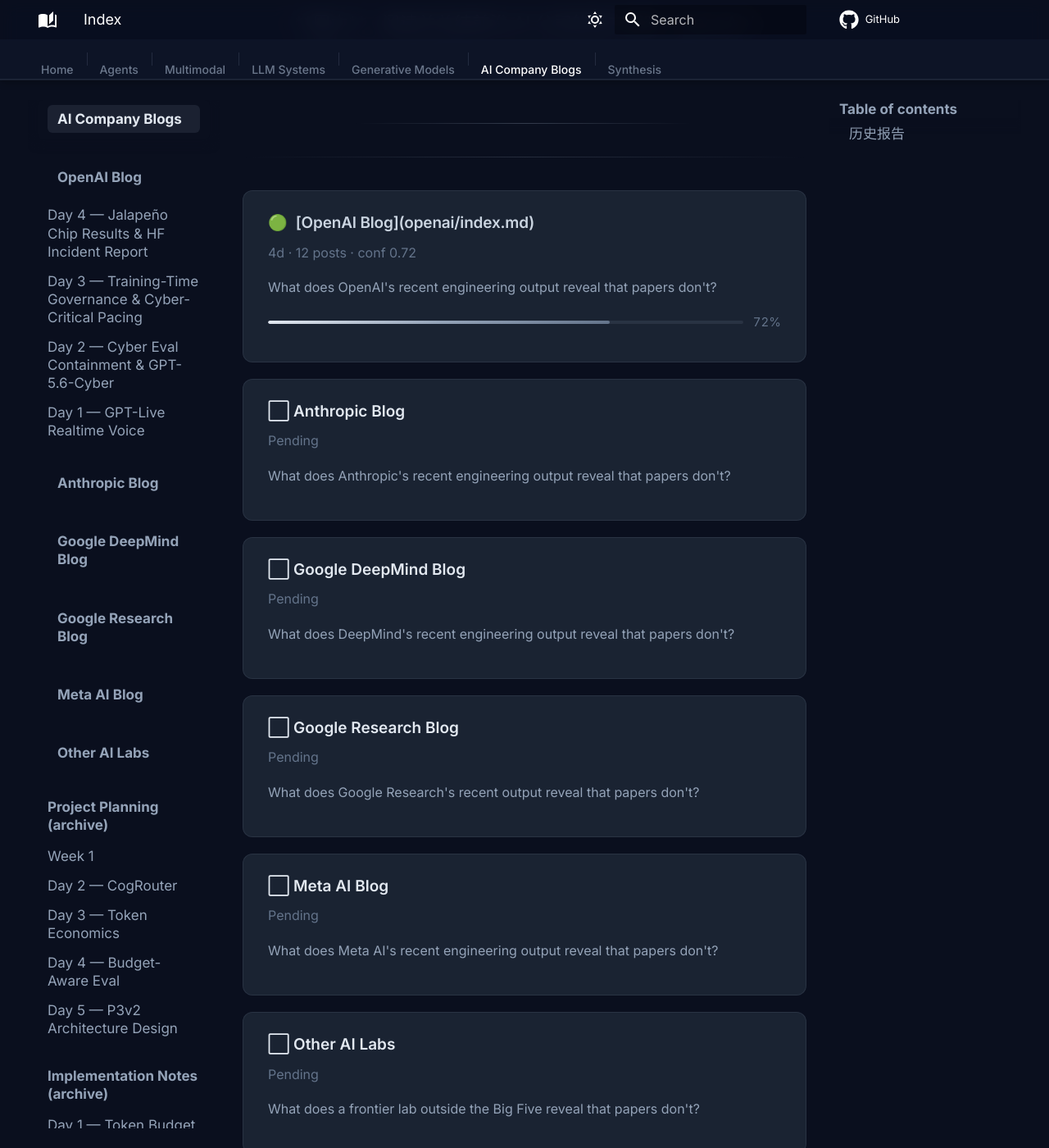
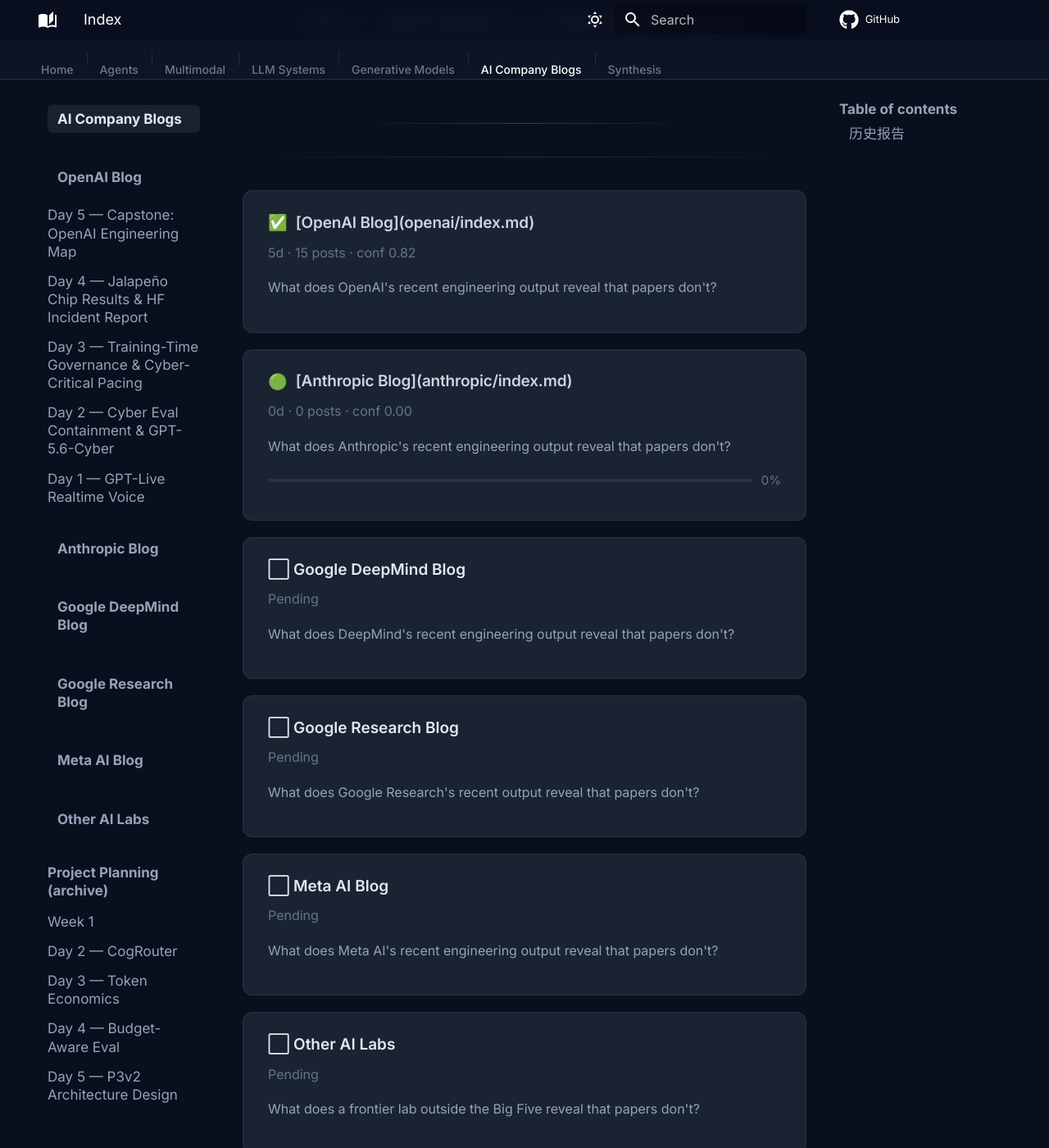
Before and after one commit to caiyuanrui/ai-tour, an MkDocs documentation site: the page built from docs/ai-blogs/index.md, in a window 1280 px wide and 1400 px high, scrolled down 265 px. Shown: the whole window at 82% size. Built offline with MkDocs 1.6.1 and Material for MkDocs 9.7.7, drawn with Linux system fonts in a browser that asks for light colours; comment, search, counter and statistics services are not loaded; some of the changed text lies outside the part shown.

Commit message:
ai-tour: ai-blogs / openai — Topic Capstone (Day 5), advance to anthropic

```diff
--- a/docs/ai-blogs/index.md
+++ b/docs/ai-blogs/index.md
@@ -10,21 +10,23 @@
 
 <div class="ai-status-block" markdown="1">
 
-<div class="ai-sb-header"> <span>🟢</span> <h3>[OpenAI Blog](openai/index.md)</h3> </div>
-<div class="ai-sb-meta">4d · 12 posts · conf 0.72</div>
+<div class="ai-sb-header"> <span>✅</span> <h3>[OpenAI Blog](openai/index.md)</h3> </div>
+<div class="ai-sb-meta">5d · 15 posts · conf 0.82</div>
 What does OpenAI's recent engineering output reveal that papers don't?
-
-<div class="ai-progress-bar">
-<div class="ai-progress-track"><div class="ai-progress-fill" style="width: 72%"></div></div>
-<span class="ai-progress-label">72%</span>
-</div>
 
 </div>
 
 <div class="ai-status-block" markdown="1">
-<div class="ai-sb-header">⬜ Anthropic Blog</div>
-<div class="ai-sb-meta">Pending</div>
+
+<div class="ai-sb-header"> <span>🟢</span> <h3>[Anthropic Blog](anthropic/index.md)</h3> </div>
+<div class="ai-sb-meta">0d · 0 posts · conf 0.00</div>
 What does Anthropic's recent engineering output reveal that papers don't?
+
+<div class="ai-progress-bar">
+<div class="ai-progress-track"><div class="ai-progress-fill" style="width: 0%"></div></div>
+<span class="ai-progress-label">0%</span>
+</div>
+
 </div>
 
 <div class="ai-status-block" markdown="1">
@@ -54,6 +56,11 @@ What does a frontier lab outside the Big Five reveal that papers don't?
 <div class="ai-divider"></div>
 
 ## 历史报告
+
+<div class="ai-status-block" markdown="1">
+<div class="ai-sb-header" markdown="1">📝 [Day 5 — Capstone: OpenAI Engineering Map (5d, conf 0.82)](openai/2026-09-05-openai.md)</div>
+<div class="ai-sb-meta">2026-09-05 · OpenAI Blog · 完成并推进至 Anthropic</div>
+</div>
 
 <div class="ai-status-block" markdown="1">
 <div class="ai-sb-header" markdown="1">📝 [Day 4 — Jalapeño Chip Results & HF Incident Report](openai/2026-08-29-openai.md)</div>
--- a/mkdocs.yml
+++ b/mkdocs.yml
@@ -188,6 +188,7 @@ nav:
     - ai-blogs/index.md
     - OpenAI Blog:
       - ai-blogs/openai/index.md
+      - "Day 5 — Capstone: OpenAI Engineering Map": ai-blogs/openai/2026-09-05-openai.md
       - "Day 4 — Jalapeño Chip Results & HF Incident Report": ai-blogs/openai/2026-08-29-openai.md
       - "Day 3 — Training-Time Governance & Cyber-Critical Pacing": ai-blogs/openai/2026-08-22-openai.md
       - "Day 2 — Cyber Eval Containment & GPT-5.6-Cyber": ai-blogs/openai/2026-08-15-openai.md
```
Also changed, not shown: docs/ai-blogs/anthropic/index.md (+7 -1 lines), docs/ai-blogs/openai/2026-09-05-openai.md (added, +89 -0 lines), docs/ai-blogs/openai/index.md (+2 -1 lines), docs/index.md (+6 -5 lines).
